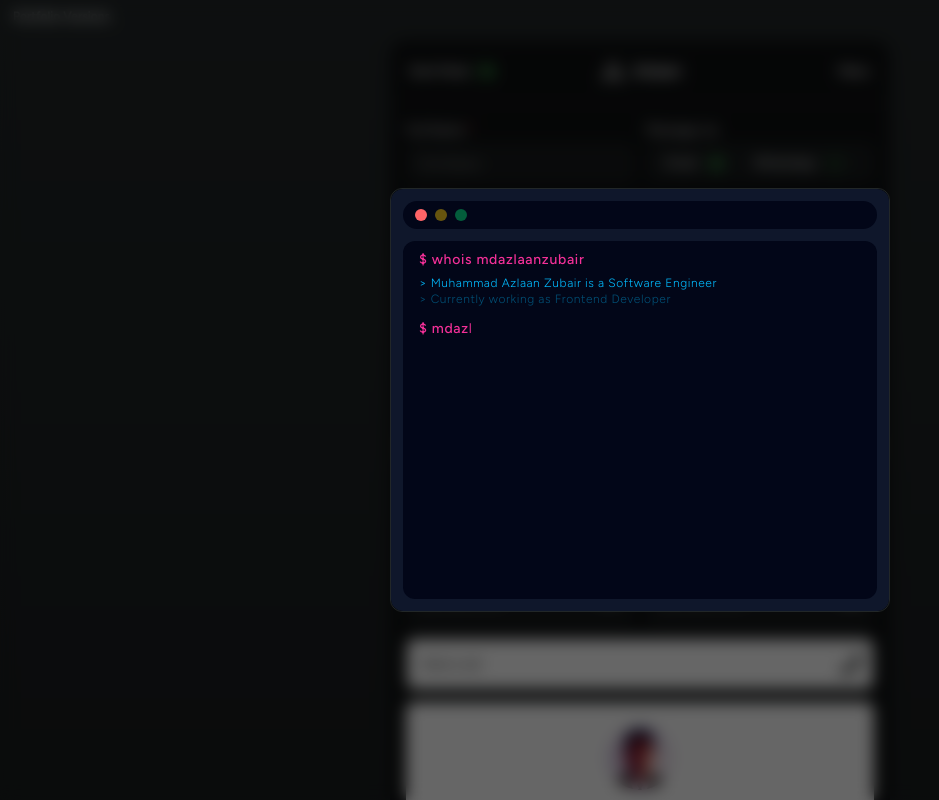
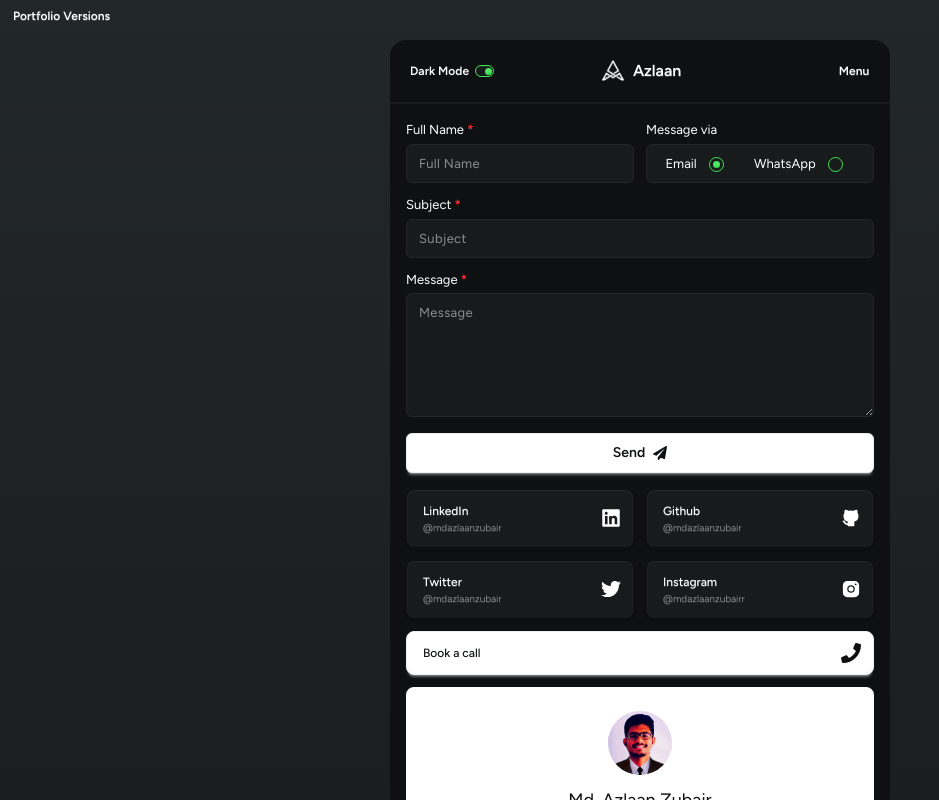
Before and after one commit to mdazlaanzubair/the-chronicles-of-UI-UX, a React (Vite) app: page /contact in a window 1280 px wide. Shown: the top 800 px of the page, without its empty margins (0-939 px from the left). Built offline with nearby package versions, Linux system fonts and the light colour scheme.

Commit message:
minor issues fixed

```diff
--- a/src/App.tsx
+++ b/src/App.tsx
@@ -1,42 +1,36 @@
 import Header from "./components/Header";
 import Footer from "./components/Footer";
-import { Outlet } from "react-router-dom";
+import { Outlet, useLocation } from "react-router-dom";
 import VersionsMenu from "./components/VersionsMenu";
-import { useEffect, useRef, useState } from "react";
+import { useEffect, useState } from "react";
 import { DarkModeProvider } from "./provider/DarkModeProvider";
 import LoadingTerminal from "./components/LoadingTerminal";
 
 function App() {
-  const appRef = useRef<HTMLDivElement>(null); // ✅ ref for the app container
   const [showFloatBar, setShowFloatBar] = useState<boolean>(false);
   const [showLoader, setShowLoader] = useState<boolean>(true);
+  const [scrollProgress, setScrollProgress] = useState<number>(0);
+
+  const location = useLocation();
 
   useEffect(() => {
-    const appElement = appRef.current;
-
     const handleScroll = () => {
-      const scrollY = appElement?.scrollTop ?? 0;
-
-      if (scrollY > 150) setShowFloatBar(true);
-      else setShowFloatBar(false);
+      const scrollTop = window.scrollY;
+      setShowFloatBar(scrollTop > 150);
+      const docHeight = document.documentElement.scrollHeight - window.innerHeight;
+      const progress = (scrollTop / docHeight) * 100;
+      setScrollProgress(progress);
     };
 
-    if (appElement) {
-      appElement.addEventListener("scroll", handleScroll);
-    }
+    window.addEventListener("scroll", handleScroll);
+    return () => window.removeEventListener("scroll", handleScroll);
+  }, []);
 
-    return () => {
-      if (appElement) {
-        appElement.removeEventListener("scroll", handleScroll);
-      }
-    };
-  }, []);
 
   return (
     <DarkModeProvider>
       <div
         id="app-top"
-        ref={appRef}
         className="m-0 p-0 w-full h-full overflow-auto animated-background bg-gradient-to-t from-base-100 to-base-300 scroll-smooth"
         style={{
           margin: "0 !important",
@@ -46,15 +40,21 @@ function App() {
         }}
       >
         <VersionsMenu />
-        <main className="w-full lg:w-[500px] h-auto flex flex-col items-center justify-center overflow-x-hidden overflow-y-hidden mx-auto mb-20 lg:mt-10 bg-base-200 lg:rounded-2xl">
-          <Header showFloatBar={showFloatBar} />
+        <main
+          className="w-full lg:w-[500px] h-auto flex flex-col items-center justify-center overflow-x-hidden overflow-y-hidden mx-auto mb-20 lg:mt-10 bg-base-200 lg:rounded-2xl"
+        >
+          <Header showFloatBar={showFloatBar} scrollProgress={scrollProgress} />
           <div className="w-full h-full p-2 lg:p-4 flex flex-col items-center justify-center gap-3 overflow-x-hidden overflow-y-hidden">
             <Outlet />
             <Footer />
           </div>
         </main>
       </div>
-      {showLoader && <LoadingTerminal setShowLoader={setShowLoader} />}
+
+      {(location.pathname === "/" || location.pathname === "/home") &&
+      showLoader ? (
+        <LoadingTerminal setShowLoader={setShowLoader} />
+      ) : null}
     </DarkModeProvider>
   );
 }
--- a/src/components/LoadingTerminal.tsx
+++ b/src/components/LoadingTerminal.tsx
@@ -5,7 +5,7 @@ const commandContainerVariant = {
   visible: {
     opacity: 1,
     transition: {
-      staggerChildren: 0.2,
+      staggerChildren: 0.1,
     },
   },
 };
@@ -16,6 +16,7 @@ const commandTypeVariant = {
     opacity: 1,
     y: 0,
     transition: {
+      duration: 0.1,
       type: "tween", // Not really needed because adding a duration will force "tween"
       ease: "easeInOut",
     },
@@ -27,7 +28,7 @@ const lineContainerVariant = {
   visible: {
     opacity: 1,
     transition: {
-      staggerChildren: 1,
+      staggerChildren: 0.2,
     },
   },
 };
@@ -159,16 +160,16 @@ const LoadingTerminal = ({
     `}
       onClick={() => setShowLoader(false)}
     >
-      <div className="group relative w-full max-w-[500px] flex flex-wrap items-center justify-center gap-5 rounded-xl border border-base-300 overflow-hidden transition-all ease-in-out duration-300">
+      <div className="group relative w-full max-w-[500px] flex flex-wrap items-center justify-center gap-5 rounded-xl overflow-hidden transition-all ease-in-out duration-300">
         <motion.div
           layout
           variants={commandContainerVariant}
           transition={{ duration: 0.5, ease: "easeInOut" }}
           initial="hidden"
           animate="visible"
-          className="bg-slate-900 w-full h-auto rounded-xl p-3 flex flex-col items-center justify-center gap-3 overflow-hidden"
+          className="bg-base-200 w-full h-auto rounded-xl p-3 flex flex-col items-center justify-center gap-3 overflow-hidden"
         >
-          <div className="bg-slate-950 w-full h-auto flex items-center justify-start rounded-full overflow-hidden p-2">
+          <div className="bg-base-100 w-full h-auto flex items-center justify-start rounded-full overflow-hidden p-2">
             <span
               className="w-3 h-3 bg-red-400 rounded-full mx-1 hover:bg-red-500 cursor-pointer"
               onClick={() => setShowLoader(false)}
@@ -176,7 +177,7 @@ const LoadingTerminal = ({
             <span className="w-3 h-3 bg-yellow-400/40 rounded-full mx-1"></span>
             <span className="w-3 h-3 bg-green-400/40 rounded-full mx-1"></span>
           </div>
-          <div className="w-full h-auto bg-slate-950 flex flex-col items-center justify-start rounded-xl overflow-hidden p-2">
+          <div className="w-full h-auto bg-base-100 flex flex-col items-center justify-start rounded-xl overflow-hidden p-2">
             {commands.map((command, index) => (
               <motion.pre layout key={index} className="w-full h-auto px-2">
                 <code className={`flex flex-col w-full h-auto`}>
--- a/src/components/SectionHeadBtn.tsx
+++ b/src/components/SectionHeadBtn.tsx
@@ -21,11 +21,11 @@ const SectionHeadBtn = (props: SectionHeadBtnProps) => {
       whileInView="visible"
       viewport={{ once: true }}
       type={props.type ?? "button"}
-      className={`group relative btn btn-block h-full overflow-hidden py-4 border border-base-300 shadow-none ${
+      className={`group relative btn btn-block h-full overflow-hidden py-3 ${
         props.mode === "light"
           ? "bg-base-100 text-base-content"
-          : "bg-base-content text-base-200"
-      } ${props.classNames}`}
+          : "btn-neutral"
+      } ${props.classNames} transition-all ease-in-out duration-500`}
       onClick={props.onClickHandler}
     >
       <div className="grow text-left flex flex-col">
--- a/src/pages/contact/ContactPage.tsx
+++ b/src/pages/contact/ContactPage.tsx
@@ -1,4 +1,4 @@
-import { motion } from "framer-motion";
+import { AnimatePresence, motion } from "framer-motion";
 import { useEffect, useState } from "react";
 import { smoothScroller } from "../../utils/pageScrollers";
 import { FaPaperPlane } from "react-icons/fa";
@@ -153,7 +153,7 @@ const ContactPage = () => {
             name="name"
             type="text"
             placeholder="Full Name"
-            className="w-full text-[13px] leading-relaxed tracking-wide outline-accent bg-base-100 border border-base-300 px-3 py-2 rounded-md"
+            className="w-full text-[13px] leading-relaxed tracking-wide outline-none active:shadow focus:shadow bg-base-100 border border-base-300 px-3 py-2 rounded-md"
             value={formData.name}
             onChange={handleChange}
           />
@@ -164,7 +164,7 @@ const ContactPage = () => {
           className="flex flex-col gap-1"
         >
           <label className="text-[13px] w-full">Message via</label>
-          <div className="flex items-center justify-evenly gap-3 text-[13px] bg-base-100 border border-base-300 px-3 py-2 rounded-md">
+          <div className="flex items-center justify-evenly gap-3 text-[13px] bg-base-100 border border-base-300 px-3 py-[9px] rounded-md">
             <label htmlFor="email-medium">
               Email
               <input
@@ -193,9 +193,14 @@ const ContactPage = () => {
         </motion.div>
 
           {/* Dynamically render subject only for email */}
+        <AnimatePresence mode="wait">
           {formData.medium === "email" && (
             <motion.div
               variants={childVariantFadeIn}
+              initial="hidden"
+              animate="visible"
+              exit={"hidden"}
+              viewport={{ once: true }}
               className="flex flex-col gap-1 col-span-2"
             >
               <label htmlFor="subject" className="text-[13px] w-full">
@@ -206,12 +211,13 @@ const ContactPage = () => {
                 name="subject"
                 type="text"
                 placeholder="Subject"
-              className="w-full text-[13px] leading-relaxed tracking-wide outline-accent bg-base-100 border border-base-300 px-3 py-2 rounded-md"
+                className="w-full text-[13px] leading-relaxed tracking-wide outline-none active:shadow focus:shadow bg-base-100 border border-base-300 px-3 py-2 rounded-md"
                 value={formData.subject}
                 onChange={handleChange}
               />
             </motion.div>
           )}
+        </AnimatePresence>
 
         <motion.div
           variants={childVariantFadeIn}
@@ -225,7 +231,7 @@ const ContactPage = () => {
             name="message"
             rows={5}
             placeholder="Message"
-            className="w-full text-[13px] leading-relaxed tracking-wide outline-accent bg-base-100 border border-base-300 px-3 py-2 rounded-md"
+            className="w-full text-[13px] leading-relaxed tracking-wide outline-none active:shadow focus:shadow bg-base-100 border border-base-300 px-3 py-2 rounded-md"
             value={formData.message}
             onChange={handleChange}
           />
@@ -237,7 +243,7 @@ const ContactPage = () => {
         >
           <button
             type="submit"
-            className="btn btn-neutral btn-block rounded-md text-[14px] group relative overflow-hidden"
+            className="btn btn-neutral btn-block rounded-md text-[14px] group relative overflow-hidden my-1"
           >
             <div className="absolute inset-0 flex items-center justify-center gap-2 opacity-100 group-hover:opacity-0 translate-y-0 group-hover:-translate-y-full transition-all ease-in-out duration-500">
               Send <FaPaperPlane />
--- a/src/pages/credentials/CredentialsPage.tsx
+++ b/src/pages/credentials/CredentialsPage.tsx
@@ -78,7 +78,7 @@ const CredentialsPage = () => {
             key={`${sectionKey}`}
           >
             <SectionHeader
-              id={`${sectionKey}-section-${index}`}
+              id={`${sectionKey}-section`}
               title={`${sectionKey}`}
               mode="dark"
             />
--- a/src/pages/credentials/components/CredentialsCard.tsx
+++ b/src/pages/credentials/components/CredentialsCard.tsx
@@ -9,7 +9,7 @@ const CredentialCard = (props: CredentialsProps) => {
     <>
       <div
         id="credential-card"
-        className="group w-full relative flex items-center justify-between gap-5 bg-base-100/50 rounded-xl border border-base-300 p-3 overflow-hidden transition-all ease-in-out duration-300 cursor-pointer"
+        className="group w-full relative flex items-center justify-between gap-5 bg-base-100/50 rounded-xl border border-base-300 p-3 overflow-hidden hover:shadow transition-all ease-in-out duration-300 cursor-pointer"
         onClick={() => setShowModal(true)}
       >
         <div className="min-w-14 min-h-14 max-w-14 max-h-14 w-14 h-14 shrink overflow-hidden rounded-box p-2 my-auto">
@@ -37,6 +37,7 @@ const CredentialCard = (props: CredentialsProps) => {
                   href={props.doc_url}
                   target="_blank"
                   rel="noopener noreferrer"
+                  onClick={(e) => e.stopPropagation()}
                 >
                   {` ${props.credential_id}`}
                 </a>
--- a/src/pages/read/case-study/ReadCaseStudyPage.tsx
+++ b/src/pages/read/case-study/ReadCaseStudyPage.tsx
@@ -23,6 +23,7 @@ import {
   childVariantFadeIn,
   parentVariantFadeIn,
 } from "../../../utils/animationVarients";
+import { smoothScroller } from "../../../utils/pageScrollers";
 
 const ReadCaseStudyPage = () => {
   const { id } = useParams();
@@ -47,6 +48,9 @@ const ReadCaseStudyPage = () => {
     } else {
       setReadData(matchedProject);
     }
+
+    // hit top on page reload
+    smoothScroller("app-top");
   }, [parsedId, navigate]);
 
   const { prevCaseStudyId, nextCaseStudyId } = useMemo(() => {
--- a/src/pages/read/project/ReadProjectPage.tsx
+++ b/src/pages/read/project/ReadProjectPage.tsx
@@ -16,6 +16,7 @@ import {
 } from "./components";
 import type { Project } from "./components/projects-interface";
 import { parentVariantFadeIn } from "../../../utils/animationVarients";
+import { smoothScroller } from "../../../utils/pageScrollers";
 
 const ReadProjectPage: React.FC = () => {
   const { id } = useParams();
@@ -40,6 +41,9 @@ const ReadProjectPage: React.FC = () => {
     } else {
       setReadData(matchedProject);
     }
+
+    // hit top on page reload
+    smoothScroller("app-top");
   }, [parsedId, navigate]);
 
   const { prevProjectId, nextProjectId } = useMemo(() => {
--- a/src/utils/expCalculator.ts
+++ b/src/utils/expCalculator.ts
@@ -1,5 +1,5 @@
 export const calculateYearCount = (): string => {
-  const targetDate: Date = new Date("2023-04-12");
+  const targetDate: Date = new Date("01-11-2023");
   const yearDifference: number =
     (new Date().getTime() - targetDate.getTime()) /
     (1000 * 60 * 60 * 24 * 365.25);
```
Also changed, not shown: src/components/Header.tsx (+19 -3 lines). Lines whose indentation alone changed are shown as unchanged.
